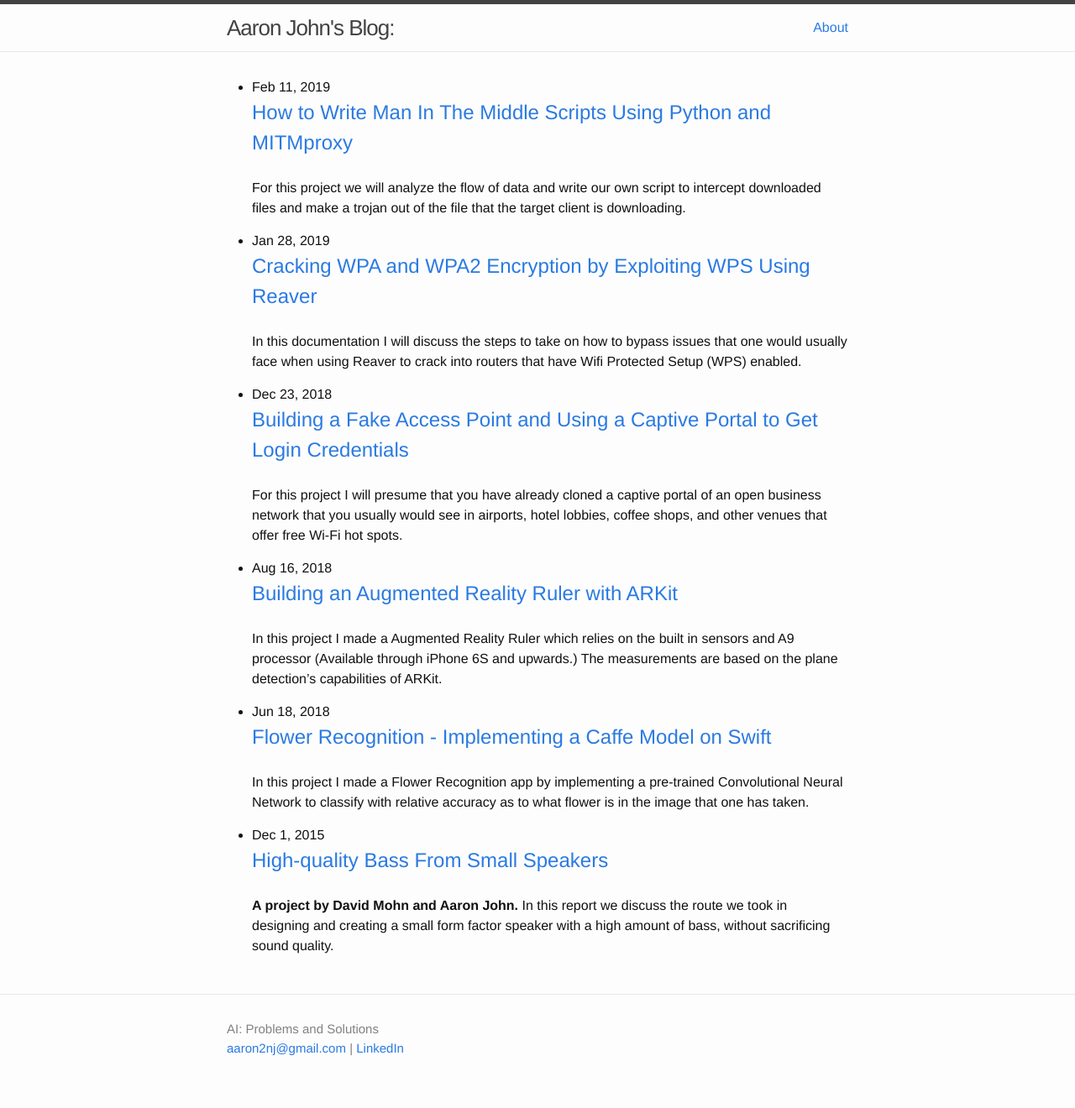
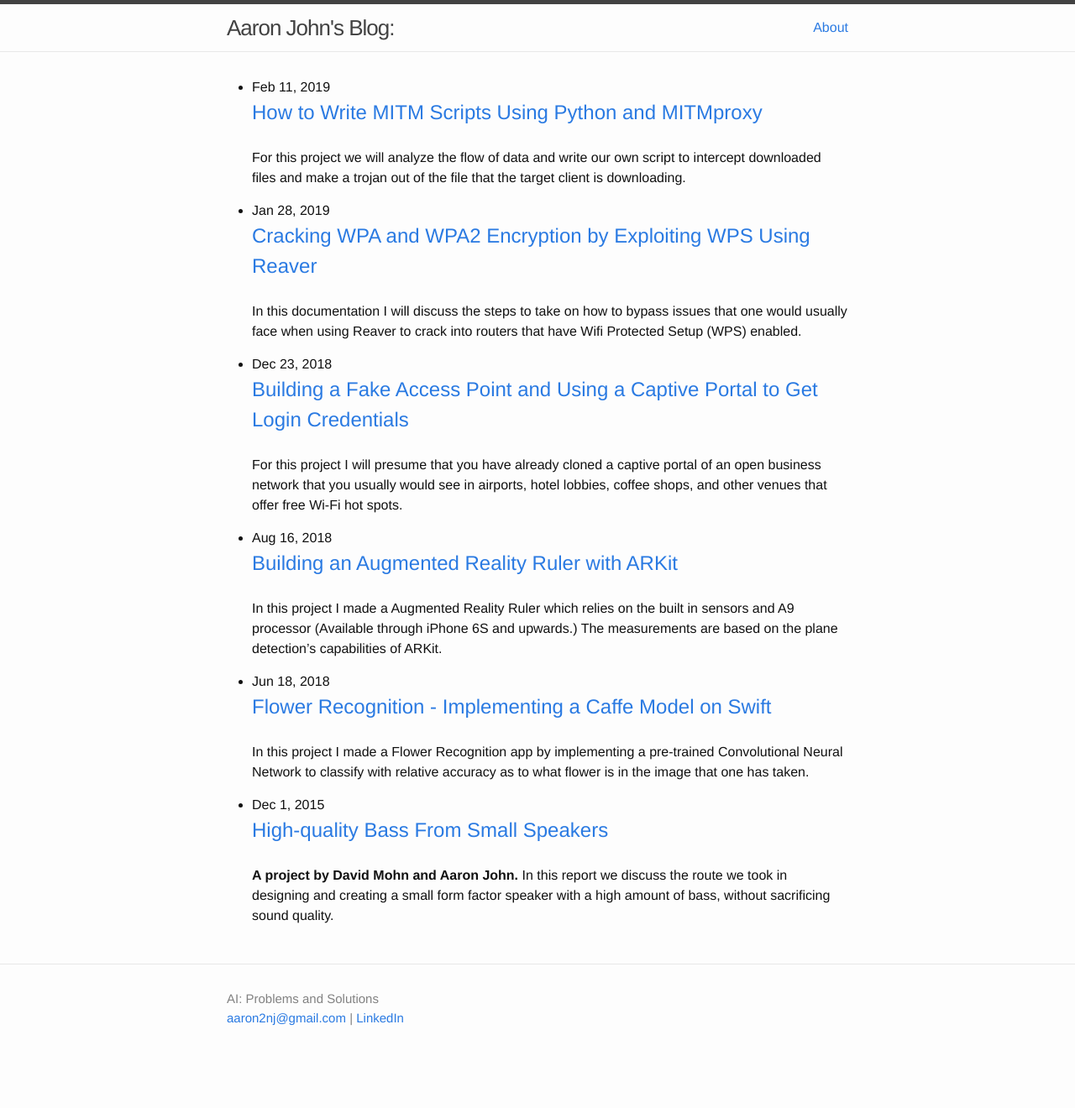
Before and after one commit to alexalwks2/aaronjohn2.github.io, a Jekyll site: the page built from index.html, in a window 1280 px wide. Shown: the whole page at 84% size. Built offline with Jekyll 4.4.1, drawn with Linux system fonts in a browser that asks for light colours; after the commit the page ends 1284 px from its top, so only the background shows below that.

Commit message:
Update 2019-02-11-mitm-script.md

```diff
--- a/_posts/2019-02-11-mitm-script.md
+++ b/_posts/2019-02-11-mitm-script.md
@@ -1,7 +1,7 @@
 ---
 layout: post
 comments: true
-title:  "How to Write Man In The Middle Scripts Using Python and MITMproxy"
+title:  "How to Write MITM Scripts Using Python and MITMproxy"
 date:   2019-02-11 19:13:29
 categories: Kali, Python, MITMproxy, Web Server, Penetration Testing, Ettercap, TrojanFactory
 ---
@@ -10,7 +10,7 @@ For this project we will analyze the flow of data and write our own script to in
 
 Here, we are not replacing the file but we are actually giving the target client the file that they requested. However, the requested file will be modified slightly so that when it is executed it will show the target client the file that they expected, while also running our evil file in the background.
 
-The following documentation is based on a post connection attack. Meaning, after connecting to a network the below method can be used to become the Man In The Middle between the gateway and the client. I will presume you have a wireless adapter that supports monitor mode and packet injection with Kali Linux installed (or other penetration testing OS installed). Yayy! Now let's move on to the main course of this documentation.
+The following documentation is based on a post connection attack. Meaning, after connecting to a network the below method can be used to become the MITM (Man In The Middle) between the gateway and the client. I will presume you have a wireless adapter that supports monitor mode and packet injection with Kali Linux installed (or other penetration testing OS installed). Yayy! Now let's move on to the main course of this documentation.
 
 *Writing Python Script To Execute On A Remote Computer*
 1. In this documentation I will go through the process of writing scripts in python. These scripts will be used with MITMproxy to be executed on a remote computer. MITMproxy has a scripting API, where python code can be used to interact with MITMproxy. First, we will start off by creating a new python file in the root directory called proxyscript.py
```
